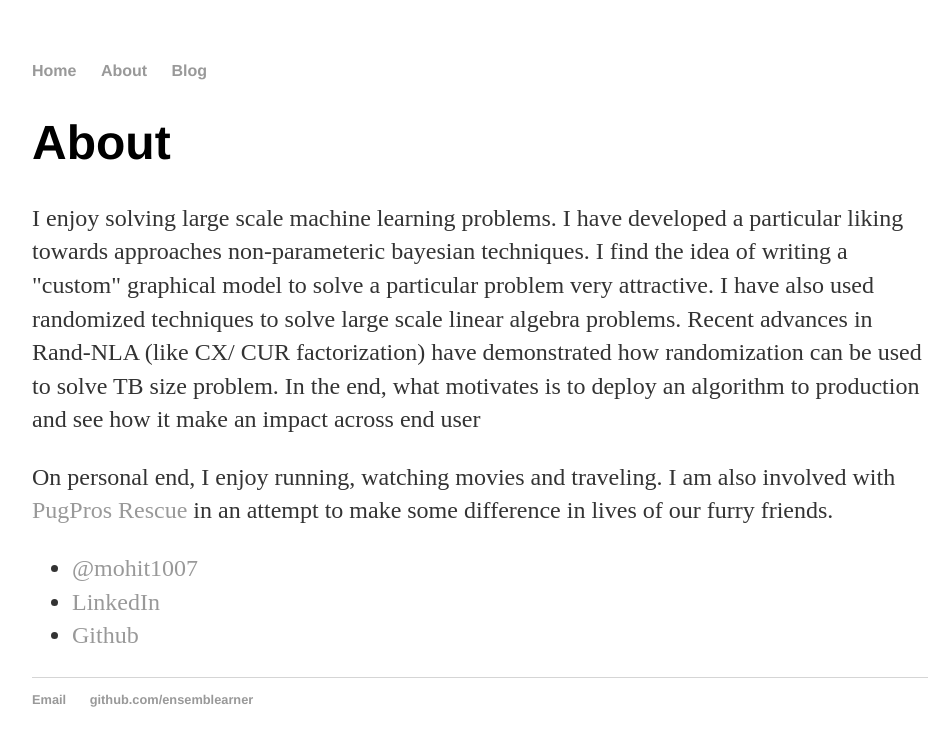
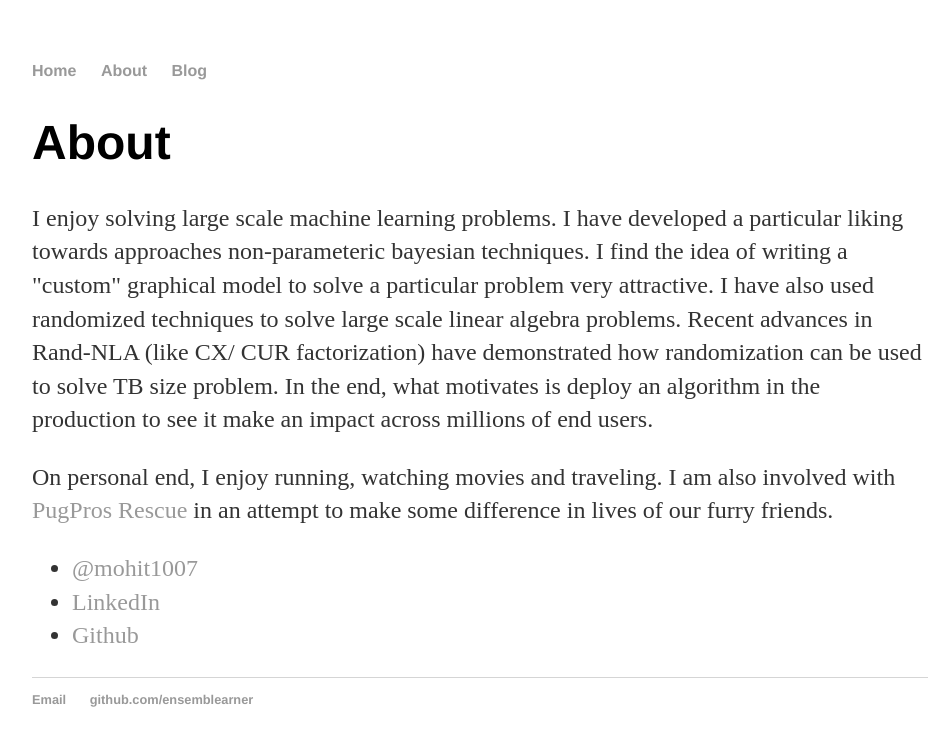
Before and after one commit to ensemblearner/ensemblearner.github.io, a Jekyll site: the page built from about/index.html, in a window 1280 px wide. Shown: the top 746 px of the page, without its empty margins (160-1112 px from the left). Built offline with Jekyll 4.4.1, drawn with Linux system fonts in a browser that asks for light colours.

Commit message:
fix nits

```diff
--- a/about/index.html
+++ b/about/index.html
@@ -5,7 +5,7 @@ title: About Mohitdeep Singh
 
 		<div class="about">
 			<h1>About</h1>
-			<p>I enjoy solving large scale machine learning problems. I have developed a particular liking towards approaches non-parameteric bayesian techniques. I find the idea of writing a "custom" graphical model to solve a particular problem very attractive. I have also used randomized techniques to solve large scale linear algebra problems. Recent advances in Rand-NLA (like CX/ CUR factorization) have demonstrated how randomization can be used to solve TB size problem. In the end, what motivates is to deploy an algorithm to production and see how it make an impact across end user</p>
+			<p>I enjoy solving large scale machine learning problems. I have developed a particular liking towards approaches non-parameteric bayesian techniques. I find the idea of writing a "custom" graphical model to solve a particular problem very attractive. I have also used randomized techniques to solve large scale linear algebra problems. Recent advances in Rand-NLA (like CX/ CUR factorization) have demonstrated how randomization can be used to solve TB size problem. In the end, what motivates is deploy an algorithm in the production to see it make an impact across millions of end users.</p>
 			<p> On personal end, I enjoy running, watching movies and traveling. I am also involved with <a href="www.pugpros.org" target="_blank">PugPros Rescue</a> in an attempt to make some difference in lives of our furry friends.</p>
 
 			<ul class="contacts">
```
